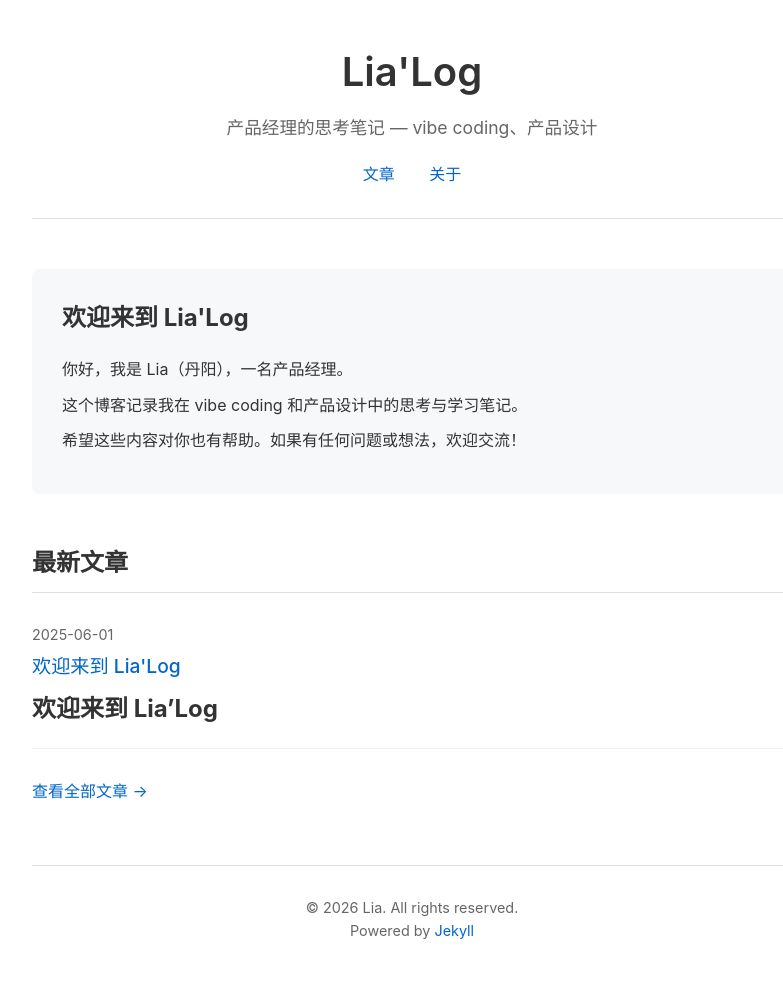
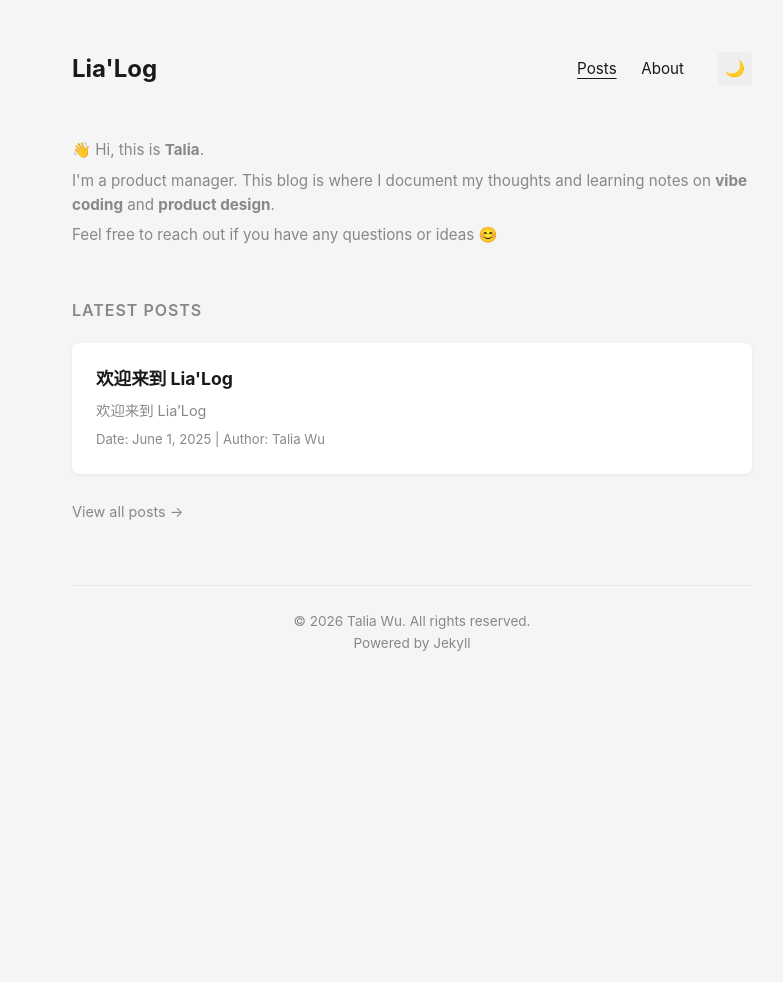
Before and after one commit to talia-wu/talia-wu.github.io, a Jekyll site: the page built from index.md, in a window 1280 px wide. Shown: the whole page, without its empty margins (228-1011 px from the left). Built offline with Jekyll 4.4.1, drawn with Linux system fonts in a browser that asks for light colours; after the commit the page ends 900 px from its top, so only the background shows below that.

Commit message:
Redesign header, add dark mode, English welcome

```diff
--- a/_config.yml
+++ b/_config.yml
@@ -11,7 +11,7 @@ description: "产品经理的思考笔记 — vibe coding、产品设计"
 url: "https://talia-wu.github.io"
 
 # 作者信息
-author: Lia
+author: Talia Wu
 email: coco-dny@coze.email
 
 # 导航栏配置
--- a/_layouts/default.html
+++ b/_layouts/default.html
@@ -1,5 +1,5 @@
 <!DOCTYPE html>
-<html lang="zh-CN">
+<html lang="en" data-theme="light">
 <head>
     <meta charset="UTF-8">
     <meta name="viewport" content="width=device-width, initial-scale=1.0">
@@ -7,16 +7,30 @@
     <title>{% if page.title %}{{ page.title }} - {{ site.title }}{% else %}{{ site.title }}{% endif %}</title>
     <link rel="stylesheet" href="/assets/css/style.css">
     <link rel="icon" href="/assets/images/favicon.ico">
+    <script>
+        (function() {
+            const theme = localStorage.getItem('theme');
+            if (theme) {
+                document.documentElement.setAttribute('data-theme', theme);
+            } else if (window.matchMedia('(prefers-color-scheme: dark)').matches) {
+                document.documentElement.setAttribute('data-theme', 'dark');
+            }
+        })();
+    </script>
 </head>
 <body>
     <div class="container">
         <header class="site-header">
-            <h1><a href="/">{{ site.title }}</a></h1>
-            <p class="site-subtitle">{{ site.description }}</p>
-            <nav class="site-nav">
-                <a href="/posts/">文章</a>
-                <a href="/about/">关于</a>
-            </nav>
+            <div class="header-inner">
+                <h1 class="site-title"><a href="/">{{ site.title }}</a></h1>
+                <div class="header-right">
+                    <nav class="site-nav">
+                        <a href="/posts/">Posts</a>
+                        <a href="/about/">About</a>
+                    </nav>
+                    <button id="theme-toggle" class="theme-toggle" aria-label="Toggle theme">🌙</button>
+                </div>
+            </div>
         </header>
 
         <main class="main-content">
@@ -28,5 +42,22 @@
             <p>Powered by <a href="https://jekyllrb.com/">Jekyll</a></p>
         </footer>
     </div>
+
+    <script>
+        const toggle = document.getElementById('theme-toggle');
+        const html = document.documentElement;
+        toggle.addEventListener('click', function() {
+            const current = html.getAttribute('data-theme');
+            const next = current === 'dark' ? 'light' : 'dark';
+            html.setAttribute('data-theme', next);
+            localStorage.setItem('theme', next);
+            this.textContent = next === 'dark' ? '☀️' : '🌙';
+        });
+        // Set initial button icon
+        (function() {
+            const theme = html.getAttribute('data-theme');
+            if (toggle) toggle.textContent = theme === 'dark' ? '☀️' : '🌙';
+        })();
+    </script>
 </body>
 </html>
--- a/assets/css/style.css
+++ b/assets/css/style.css
@@ -1,6 +1,5 @@
-/* Lia'Log 博客样式 - 简洁风格，参考 lilianweng.github.io */
+/* Lia'Log - Lil'Log 风格 */
 
-/* ========== 全局样式 ========== */
 * {
     margin: 0;
     padding: 0;
@@ -8,237 +7,292 @@
 }
 
 :root {
-    --bg-color: #ffffff;
-    --text-color: #333333;
-    --link-color: #0066cc;
-    --link-hover: #0052a3;
-    --border-color: #e0e0e0;
-    --code-bg: #f6f8fa;
-    --meta-color: #666666;
+    --bg: #f5f5f5;
+    --card-bg: #ffffff;
+    --text: #1a1a1a;
+    --meta: #888;
+    --line: #e8e8e8;
+    --code-bg: #f0f0f0;
+    --shadow: rgba(0,0,0,0.06);
+    --toggle-bg: #eee;
+    --toggle-hover: #ddd;
+}
+
+[data-theme="dark"] {
+    --bg: #181818;
+    --card-bg: #242424;
+    --text: #e8e8e8;
+    --meta: #777;
+    --line: #333;
+    --code-bg: #2e2e2e;
+    --shadow: rgba(0,0,0,0.3);
+    --toggle-bg: #333;
+    --toggle-hover: #444;
 }
 
 body {
     font-family: -apple-system, BlinkMacSystemFont, "Segoe UI", Helvetica, Arial, sans-serif;
     font-size: 16px;
     line-height: 1.6;
-    color: var(--text-color);
-    background-color: var(--bg-color);
+    color: var(--text);
+    background: var(--bg);
 }
 
 .container {
-    max-width: 800px;
+    max-width: 720px;
     margin: 0 auto;
-    padding: 40px 20px;
+    padding: 50px 20px;
 }
 
-/* ========== 头部样式 ========== */
+/* ========== 头部 ========== */
 .site-header {
-    text-align: center;
     margin-bottom: 50px;
-    padding-bottom: 30px;
-    border-bottom: 1px solid var(--border-color);
 }
 
-.site-header h1 {
-    font-size: 2.5em;
-    font-weight: 600;
-    margin-bottom: 10px;
+.header-inner {
+    display: flex;
+    justify-content: space-between;
+    align-items: center;
 }
 
-.site-header h1 a {
-    color: var(--text-color);
+.header-right {
+    display: flex;
+    align-items: center;
+    gap: 24px;
+}
+
+.site-title {
+    font-size: 1.5em;
+    font-weight: 700;
+}
+
+.site-title a {
+    color: var(--text);
     text-decoration: none;
 }
 
-.site-header h1 a:hover {
-    color: var(--link-color);
+.site-nav a {
+    color: var(--text);
+    text-decoration: none;
+    margin: 0 10px;
+    font-size: 0.95em;
 }
 
-.site-subtitle {
-    color: var(--meta-color);
-    font-size: 1.1em;
-    margin-bottom: 20px;
-}
-
-.site-nav a {
-    color: var(--link-color);
-    text-decoration: none;
-    margin: 0 15px;
-    font-size: 1em;
+.site-nav a:first-child {
+    text-decoration: underline;
+    text-underline-offset: 4px;
 }
 
 .site-nav a:hover {
     text-decoration: underline;
+    text-underline-offset: 4px;
+}
+
+/* 主题切换 */
+.theme-toggle {
+    background: var(--toggle-bg);
+    border: none;
+    width: 34px;
+    height: 34px;
+    font-size: 1em;
+    cursor: pointer;
+    display: flex;
+    align-items: center;
+    justify-content: center;
+    padding: 0;
+    line-height: 1;
+    border-radius: 4px;
+}
+
+.theme-toggle:hover {
+    background: var(--toggle-hover);
 }
 
 /* ========== 首页介绍 ========== */
 .home-intro {
     margin-bottom: 50px;
-    padding: 30px;
-    background: var(--code-bg);
-    border-radius: 8px;
 }
 
 .home-intro h2 {
-    font-size: 1.5em;
-    margin-bottom: 20px;
+    font-size: 1.6em;
+    font-weight: 700;
+    margin-bottom: 12px;
 }
 
 .home-intro p {
-    margin-bottom: 10px;
+    color: var(--meta);
+    margin-bottom: 6px;
+    font-size: 0.95em;
 }
 
-/* ========== 文章列表 ========== */
+/* ========== 文章卡片 ========== */
 .posts-list h2 {
-    font-size: 1.5em;
-    margin-bottom: 30px;
-    padding-bottom: 10px;
-    border-bottom: 1px solid var(--border-color);
+    font-size: 1em;
+    font-weight: 600;
+    color: var(--meta);
+    margin-bottom: 20px;
+    text-transform: uppercase;
+    letter-spacing: 1px;
 }
 
-.post-item {
-    margin-bottom: 30px;
-    padding-bottom: 20px;
-    border-bottom: 1px solid #f0f0f0;
+.post-card {
+    background: var(--card-bg);
+    padding: 24px;
+    margin-bottom: 16px;
+    border: none;
+    border-radius: 8px;
+    box-shadow: 0 1px 4px var(--shadow);
 }
 
-.post-item:last-child {
-    border-bottom: none;
+.post-card:last-of-type {
+    margin-bottom: 0;
 }
 
-.post-date {
-    color: var(--meta-color);
-    font-size: 0.9em;
+.post-card-title {
     display: block;
-    margin-bottom: 5px;
+    font-size: 1.1em;
+    font-weight: 700;
+    color: var(--text);
+    text-decoration: none;
+    margin-bottom: 8px;
+    line-height: 1.4;
 }
 
-.post-link {
-    font-size: 1.2em;
-    font-weight: 500;
-    color: var(--link-color);
-    text-decoration: none;
-}
-
-.post-link:hover {
+.post-card-title:hover {
     text-decoration: underline;
 }
 
-.post-excerpt {
-    color: var(--meta-color);
-    margin-top: 8px;
-    font-size: 0.95em;
+.post-card-excerpt {
+    color: var(--meta);
+    font-size: 0.9em;
+    line-height: 1.5;
+    display: -webkit-box;
+    -webkit-line-clamp: 2;
+    -webkit-box-orient: vertical;
+    overflow: hidden;
+    margin-bottom: 8px;
+}
+
+.post-card-meta {
+    color: var(--meta);
+    font-size: 0.82em;
 }
 
 .archive-link {
-    margin-top: 30px;
+    margin-top: 25px;
 }
 
 .archive-link a {
-    color: var(--link-color);
+    color: var(--meta);
     text-decoration: none;
+    font-size: 0.9em;
 }
 
 .archive-link a:hover {
-    text-decoration: underline;
+    color: var(--text);
 }
 
-/* ========== 文章页面 ========== */
+/* ========== 文章详情页 ========== */
 .post {
-    max-width: 100%;
+    background: var(--card-bg);
+    padding: 40px;
+    border-radius: 8px;
+    box-shadow: 0 1px 4px var(--shadow);
 }
 
 .post-header {
-    margin-bottom: 40px;
+    margin-bottom: 35px;
     padding-bottom: 20px;
-    border-bottom: 1px solid var(--border-color);
+    border-bottom: 1px solid var(--line);
 }
 
 .post-title {
-    font-size: 2em;
-    font-weight: 600;
-    margin-bottom: 15px;
+    font-size: 1.7em;
+    font-weight: 700;
+    margin-bottom: 12px;
     line-height: 1.3;
 }
 
 .post-meta {
-    color: var(--meta-color);
-    font-size: 0.95em;
+    color: var(--meta);
+    font-size: 0.9em;
 }
 
 .post-category {
-    margin-left: 15px;
+    margin-left: 12px;
 }
 
 .post-content {
-    font-size: 1.05em;
+    font-size: 1em;
     line-height: 1.8;
 }
 
 .post-content h2 {
-    font-size: 1.5em;
-    margin-top: 40px;
-    margin-bottom: 15px;
+    font-size: 1.3em;
+    margin-top: 35px;
+    margin-bottom: 12px;
+    font-weight: 700;
 }
 
 .post-content h3 {
-    font-size: 1.25em;
-    margin-top: 30px;
+    font-size: 1.1em;
+    margin-top: 25px;
     margin-bottom: 10px;
+    font-weight: 600;
 }
 
 .post-content p {
-    margin-bottom: 20px;
+    margin-bottom: 18px;
 }
 
 .post-content ul, .post-content ol {
-    margin-bottom: 20px;
-    padding-left: 25px;
+    margin-bottom: 18px;
+    padding-left: 24px;
 }
 
 .post-content li {
-    margin-bottom: 8px;
+    margin-bottom: 6px;
 }
 
 .post-content a {
-    color: var(--link-color);
-    text-decoration: none;
+    color: var(--text);
+    text-decoration: underline;
+    text-underline-offset: 2px;
 }
 
 .post-content a:hover {
-    text-decoration: underline;
+    color: var(--meta);
 }
 
 .post-content img {
     max-width: 100%;
     height: auto;
     display: block;
-    margin: 30px auto;
-    border-radius: 5px;
+    margin: 25px auto;
+    border-radius: 4px;
 }
 
 .post-content blockquote {
-    border-left: 4px solid var(--link-color);
-    padding-left: 20px;
-    margin: 25px 0;
-    color: var(--meta-color);
-    font-style: italic;
+    border-left: 3px solid var(--line);
+    padding-left: 16px;
+    margin: 20px 0;
+    color: var(--meta);
 }
 
 .post-content code {
     font-family: "SFMono-Regular", Consolas, "Liberation Mono", Menlo, monospace;
     background: var(--code-bg);
-    padding: 2px 6px;
+    padding: 2px 5px;
+    font-size: 0.88em;
     border-radius: 3px;
-    font-size: 0.9em;
 }
 
 .post-content pre {
     background: var(--code-bg);
-    padding: 20px;
-    border-radius: 5px;
+    padding: 16px;
+    border-radius: 6px;
     overflow-x: auto;
-    margin: 25px 0;
+    margin: 20px 0;
 }
 
 .post-content pre code {
@@ -249,38 +303,34 @@ body {
 /* ========== 页脚 ========== */
 .site-footer {
     margin-top: 60px;
-    padding-top: 30px;
-    border-top: 1px solid var(--border-color);
+    padding-top: 25px;
+    border-top: 1px solid var(--line);
     text-align: center;
-    color: var(--meta-color);
-    font-size: 0.9em;
+    color: var(--meta);
+    font-size: 0.85em;
 }
 
 .site-footer a {
-    color: var(--link-color);
+    color: var(--meta);
     text-decoration: none;
 }
 
 .site-footer a:hover {
-    text-decoration: underline;
+    color: var(--text);
 }
 
-/* ========== 文章标签 ========== */
+/* ========== 标签 ========== */
 .post-tags {
-    margin-top: 30px;
+    margin-top: 25px;
     padding-top: 20px;
-    border-top: 1px solid var(--border-color);
+    border-top: 1px solid var(--line);
 }
 
 .tag {
     display: inline-block;
-    background: var(--code-bg);
-    color: var(--meta-color);
-    padding: 3px 10px;
-    border-radius: 3px;
+    color: var(--meta);
     font-size: 0.85em;
-    margin-right: 8px;
-    margin-bottom: 5px;
+    margin-right: 10px;
 }
 
 .post-navigation {
@@ -288,44 +338,61 @@ body {
 }
 
 .post-navigation a {
-    color: var(--link-color);
+    color: var(--meta);
     text-decoration: none;
+    font-size: 0.9em;
 }
 
 .post-navigation a:hover {
-    text-decoration: underline;
+    color: var(--text);
 }
 
-/* ========== 响应式设计 ========== */
-@media (max-width: 600px) {
-    .container {
-        padding: 20px 15px;
-    }
-
-    .site-header h1 {
-        font-size: 2em;
-    }
-
-    .post-title {
-        font-size: 1.6em;
-    }
-
-    .post-content {
-        font-size: 1em;
-    }
-}
-
-/* ========== 关于页面 ========== */
+/* ========== 关于页 ========== */
 .about-content {
+    background: var(--card-bg);
+    padding: 40px;
+    border-radius: 8px;
+    box-shadow: 0 1px 4px var(--shadow);
     line-height: 1.8;
 }
 
 .about-content h2 {
-    font-size: 1.5em;
-    margin-top: 40px;
-    margin-bottom: 15px;
+    font-size: 1.3em;
+    margin-top: 30px;
+    margin-bottom: 12px;
+    font-weight: 700;
 }
 
 .about-content p {
     margin-bottom: 15px;
 }
+
+/* ========== 响应式 ========== */
+@media (max-width: 600px) {
+    .container {
+        padding: 25px 15px;
+    }
+
+    .header-inner {
+        flex-direction: column;
+        align-items: flex-start;
+        gap: 12px;
+    }
+
+    .header-right {
+        width: 100%;
+        justify-content: space-between;
+    }
+
+    .site-title {
+        font-size: 1.3em;
+    }
+
+    .post-title {
+        font-size: 1.4em;
+    }
+
+    .post, .about-content {
+        padding: 24px;
+    }
+}
--- a/index.md
+++ b/index.md
@@ -2,23 +2,22 @@
 layout: default
 ---
 <section class="home-intro">
-    <h2>欢迎来到 Lia'Log</h2>
-    <p>你好，我是 Lia（丹阳），一名产品经理。</p>
-    <p>这个博客记录我在 vibe coding 和产品设计中的思考与学习笔记。</p>
-    <p>希望这些内容对你也有帮助。如果有任何问题或想法，欢迎交流！</p>
+    <p>👋 Hi, this is <strong>Talia</strong>.</p>
+    <p>I'm a product manager. This blog is where I document my thoughts and learning notes on <strong>vibe coding</strong> and <strong>product design</strong>.</p>
+    <p>Feel free to reach out if you have any questions or ideas 😊</p>
 </section>
 
 <section class="posts-list">
-    <h2>最新文章</h2>
+    <h2>Latest Posts</h2>
     {% for post in site.posts limit:10 %}
-    <div class="post-item">
-        <span class="post-date">{{ post.date | date: '%Y-%m-%d' }}</span>
-        <a class="post-link" href="{{ post.url }}">{{ post.title }}</a>
+    <article class="post-card">
+        <a class="post-card-title" href="{{ post.url }}">{{ post.title }}</a>
         {% if post.excerpt %}
-        <p class="post-excerpt">{{ post.excerpt }}</p>
+        <p class="post-card-excerpt">{{ post.excerpt | strip_html }}</p>
         {% endif %}
-    </div>
+        <div class="post-card-meta">Date: {{ post.date | date: '%B %-d, %Y' }} | Author: {{ site.author }}</div>
+    </article>
     {% endfor %}
 
-    <p class="archive-link"><a href="/posts/">查看全部文章 →</a></p>
+    <p class="archive-link"><a href="/posts/">View all posts →</a></p>
 </section>
```
Also changed, not shown: _layouts/post.html (+5 -4 lines), posts/index.html (+6 -13 lines).
